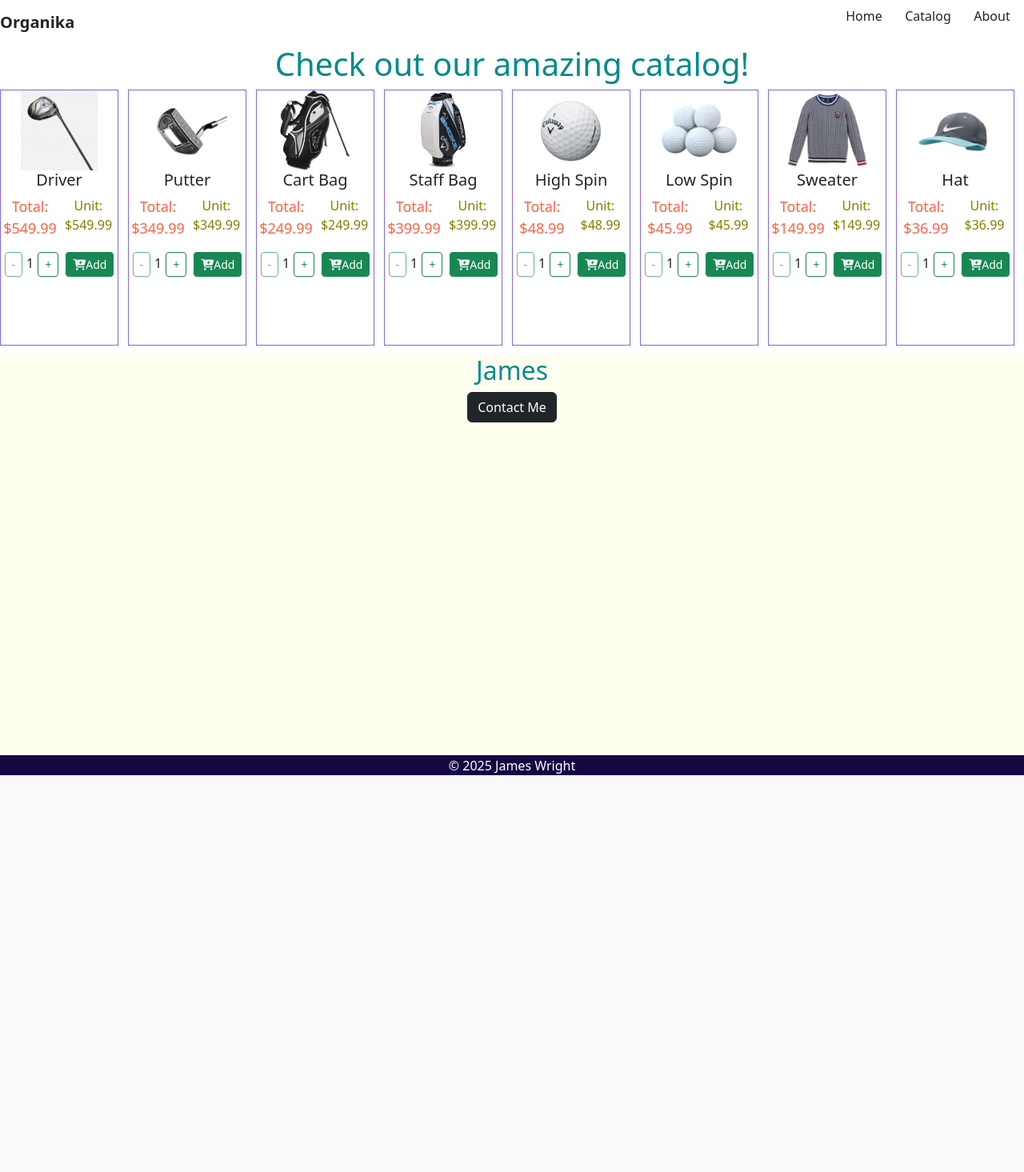
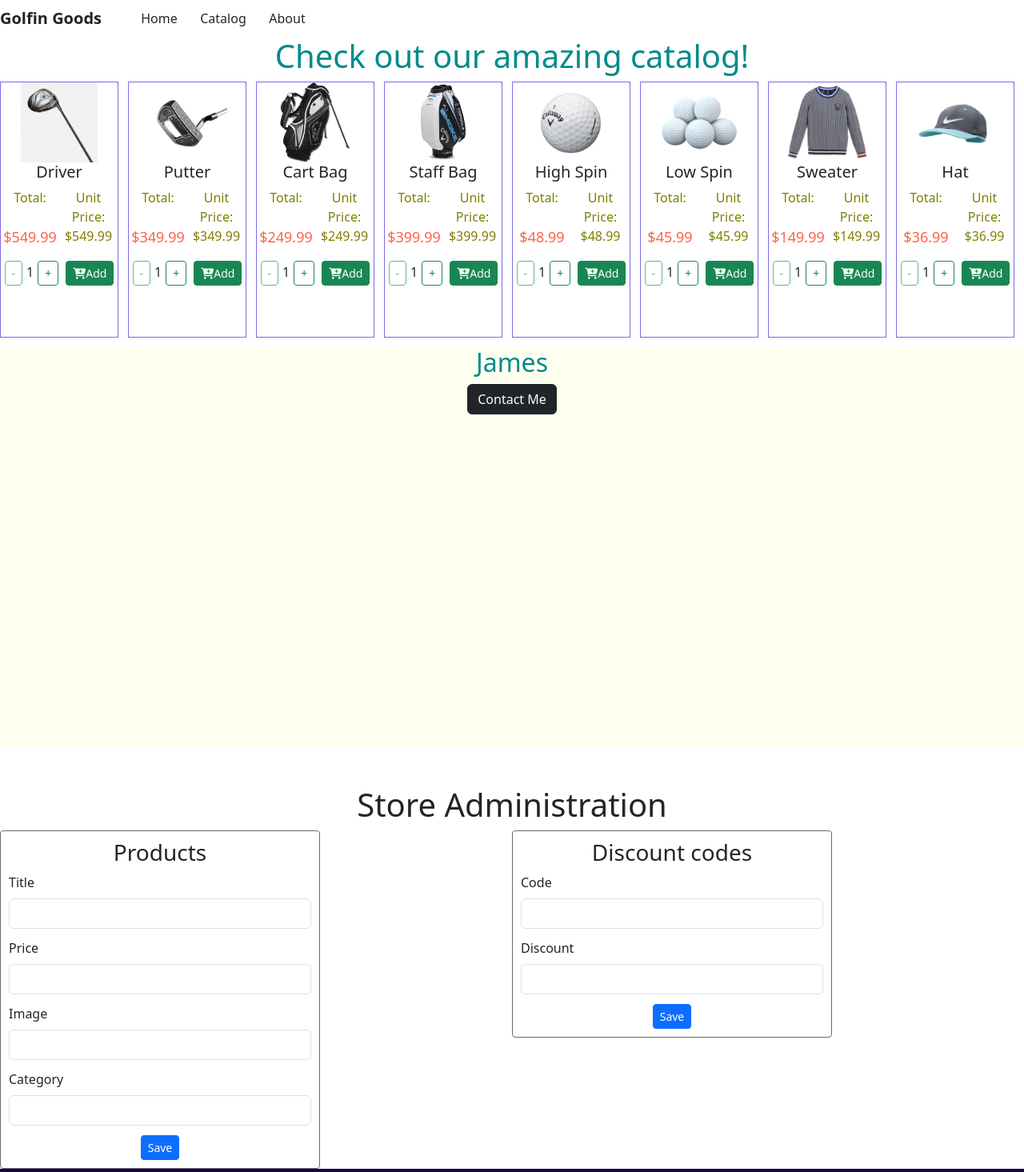
Before and after one commit to JamesWrightSDGKU/golfin-goods, a React (Vite) app in the folder app/: page /admin in a window 1280 px wide. Shown: the top 1465 px of the page at 80% size. Before the commit the page ends 969 px from the top, so only its background shows below. Built offline with nearby package versions, Linux system fonts and the light colour scheme.

Commit message:
FSDI 108 Final Report

```diff
--- a/app/src/App.jsx
+++ b/app/src/App.jsx
@@ -8,6 +8,7 @@ import About from './pages/About'
 import "bootstrap/dist/css/bootstrap.min.css";
 import "bootstrap/dist/js/bootstrap.min.js";
 import "@fortawesome/fontawesome-free/css/all.min.css";
+import Admin from './pages/Admin'
 
 function App() {
 
@@ -19,6 +20,8 @@ function App() {
 
         <About></About>
 
+        <Admin></Admin>
+
         <Footer></Footer>
     </>
     )
--- /dev/null
+++ b/app/src/components/Discounts.jsx
@@ -0,0 +1,28 @@
+import "../styles/Discounts.css";
+
+function Discounts() {
+
+    function save() {
+        console.log("saving discount");
+    }
+
+    return (
+        <div className="discounts">
+            <h3>Discount codes</h3>
+
+            <div className="form-field">
+                <label className="form-label">Code</label>
+                <input className="form-control" type="text"/>
+            </div>
+
+            <div className="form-field">
+                <label className="form-label">Discount</label>
+                <input className="form-control" type="text"/>
+            </div>
+
+            <button className="btn btn-sm btn-primary" onCLick={save}>Save</button>
+        </div>
+    );
+}
+
+export default Discounts;
--- a/app/src/components/Navbar.jsx
+++ b/app/src/components/Navbar.jsx
@@ -3,7 +3,7 @@ import "../styles/Navbar.css"
 function Navbar() {
     return (
         <div className="navbar">
-            <span className="title">Organika</span>
+            <span className="title">Golfin Goods</span>
             <ul>
                 <li>Home</li>
                 <li>Catalog</li>
--- a/app/src/components/Product.jsx
+++ b/app/src/components/Product.jsx
@@ -1,10 +1,18 @@
 import QuantityPicker from "./QuantityPicker";
 import "../styles/Product.css";
+import { useState } from "react";
 
 function Product(props) {
 
+    const [quantity, setQuantity] = useState(1);
+
     function add() {
         console.log("You have added a product.");
+    }
+
+    function handleQuantity(qty) {
+        console.log("Quantity changed!", qty);
+        setQuantity(qty);
     }
 
     return (
@@ -13,13 +21,18 @@ function Product(props) {
             <h5>{props.data.title}</h5>
 
             <div className="prices">
-                <label className="total">Total: ${props.data.price}</label>
-                <label className="unit">Unit: ${props.data.price}</label>
+                <label className="unit">Total:</label>
+                <label className="unit">Unit Price:</label>
+            </div>
+
+            <div className="prices">
+                <label className="total">${(props.data.price * quantity).toFixed(2)}</label>
+                <label className="unit">${props.data.price.toFixed(2)}</label>
             </div>
 
 
             <div className="controls">
-                <QuantityPicker></QuantityPicker>
+                <QuantityPicker onChange={handleQuantity}></QuantityPicker>
 
                 <button className="btn btn-sm btn-success" onClick={add}>
                     <i className="fa-solid fa-cart-plus"></i>
--- /dev/null
+++ b/app/src/components/ProductAdmin.jsx
@@ -0,0 +1,39 @@
+import "../styles/ProductAdmin.css"
+
+function ProductAdmin() {
+
+    function save() {
+        console.log("saving discount");
+    }
+
+    return (
+        <div className="prod-admin">
+            <h3>Products</h3>
+
+            <div className="form-field">
+                <label className="form-label">Title</label>
+                <input className="form-control" type="text" />
+            </div>
+
+            <div className="form-field">
+                <label className="form-label">Price</label>
+                <input className="form-control" type="number" />
+            </div>
+
+            <div className="form-field">
+                <label className="form-label">Image</label>
+                <input className="form-control" type="text" />
+            </div>
+
+            <div className="form-field">
+                <label className="form-label">Category</label>
+                <input className="form-control" type="text" />
+            </div>
+
+            <button className="btn btn-sm btn-primary" onCLick={save}>Save</button>
+
+        </div>
+    );
+}
+
+export default ProductAdmin;
--- a/app/src/components/QuantityPicker.jsx
+++ b/app/src/components/QuantityPicker.jsx
@@ -1,12 +1,13 @@
 import { useState } from "react";
 import "../styles/QuantityPicker.css";
 
-function QuantityPicker() {
+function QuantityPicker(props) {
     const [quantity, setQuantity] = useState(1);
 
     function increase() {
         let val = quantity + 1;
         setQuantity(val);
+        props.onChange(val);
     }
 
     function decrease() {
@@ -14,6 +15,7 @@ function QuantityPicker() {
 
         let val = quantity - 1;
         setQuantity(val);
+        props.onChange(val);
     }
 
     return (
--- /dev/null
+++ b/app/src/pages/Admin.jsx
@@ -0,0 +1,27 @@
+import Discounts from "../components/Discounts";
+import ProductAdmin from "../components/ProductAdmin";
+import "../styles/Admin.css";
+
+
+function Admin() {
+    return (
+        <div className="admin">
+
+            <h1>Store Administration</h1>
+
+            <div className="parent">
+                <section>
+                    <ProductAdmin></ProductAdmin>
+                </section>
+
+                <section>
+                    <Discounts></Discounts>
+                </section>
+            </div>
+
+
+        </div>
+    );
+}
+
+export default Admin;
--- /dev/null
+++ b/app/src/styles/Admin.css
@@ -0,0 +1,11 @@
+.admin {
+    padding-top: 3rem;
+}
+
+.admin .parent {
+    display: flex;
+}
+
+.admin .parent section {
+    flex: 1;
+}
--- /dev/null
+++ b/app/src/styles/Discounts.css
@@ -0,0 +1,15 @@
+.discounts {
+    border: 1px solid #6a6a6a;
+    border-radius: 4px;
+    padding: 10px;
+    max-width: 400px;
+}
+
+.discounts .form-field {
+    margin-bottom: 12px;
+    text-align: left;
+}
+
+.discounts .form-field label {
+    display: block;
+}
--- a/app/src/styles/Navbar.css
+++ b/app/src/styles/Navbar.css
@@ -6,6 +6,8 @@
 .navbar ul {
     display: flex;
     list-style: none;
+    margin-bottom: 0;
+    flex: 1;
 }
 
 .navbar ul li {
--- /dev/null
+++ b/app/src/styles/ProductAdmin.css
@@ -0,0 +1,15 @@
+.prod-admin {
+    border: 1px solid #6a6a6a;
+    border-radius: 4px;
+    padding: 10px;
+    max-width: 400px;
+}
+
+.prod-admin .form-field {
+    margin-bottom: 12px;
+    text-align: left;
+}
+
+.prod-admin .form-field label {
+    display: block;
+}
```
